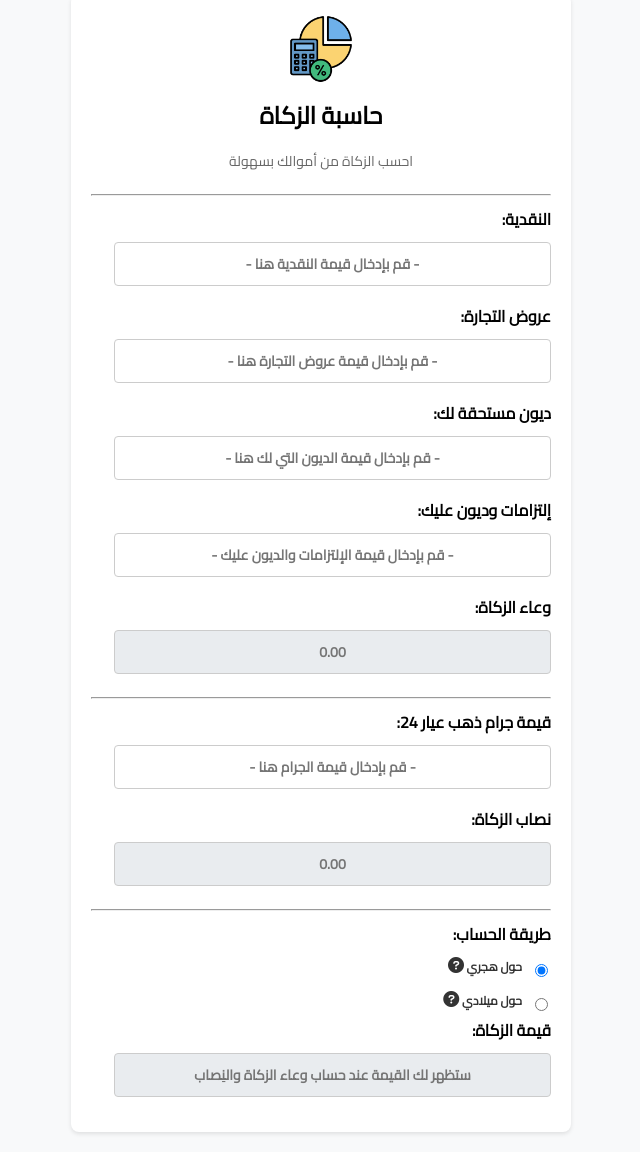
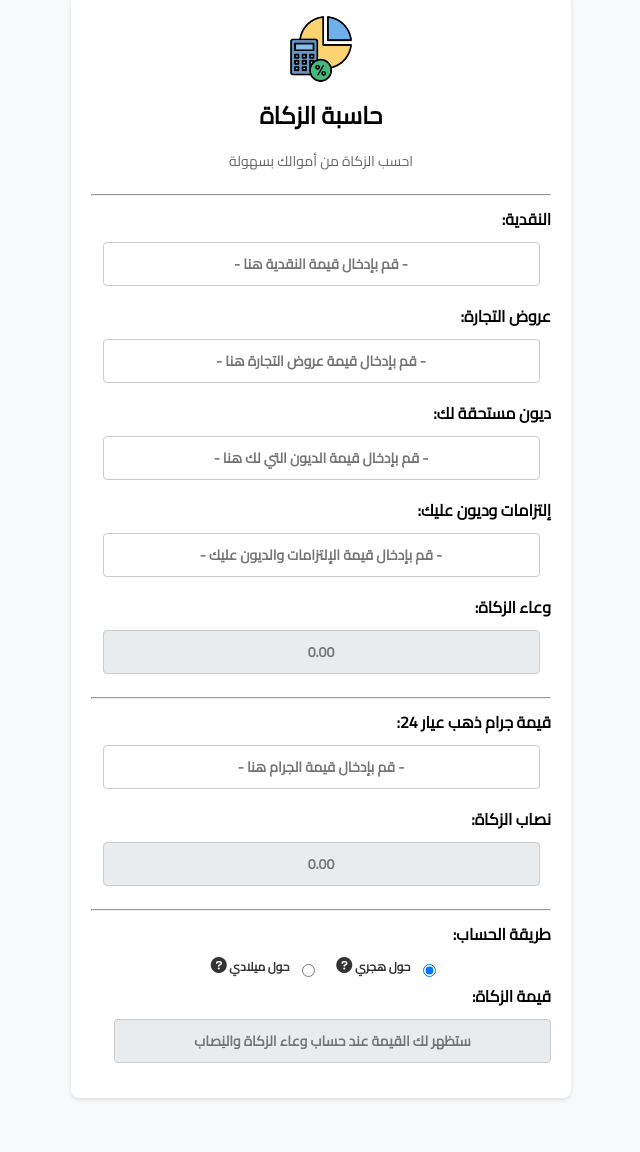
Before and after one commit to AmrMAbdulzaher/ZakatCalculatorWeb, a plain HTML site: page index.html in a window 1280 px wide. Shown: the part 26-1178 px from the top of the page, without its empty margins (319-959 px from the left). After the commit the page ends 1144 px from the top, so only its background shows below. Drawn offline with Linux system fonts and the light colour scheme.

Commit message:
updaing calculationMethod

```diff
--- a/css/styles.css
+++ b/css/styles.css
@@ -135,6 +135,13 @@ button:hover {
     transition: opacity 0.3s;
     word-wrap: break-word;
     white-space: normal;
+}
+
+.section div {
+    display: flex;
+    justify-content: center;  /* Center the radio buttons horizontally */
+    gap: 10px;
+    align-items: center;
 }
 
 .tooltip-text::after {
--- a/index.html
+++ b/index.html
@@ -80,7 +80,7 @@
         <!-- حساب الزكاة Section -->
     <div class="section">
     <label>طريقة الحساب:</label>
-            <div style="display: flex; flex-direction: column; gap: 10px; align-items: flex-start;">
+    <div>
         <div style="display: flex; align-items: center; gap: 8px; line-height: 1;">
             <input type="radio" id="hijri" name="zakat_method" value="hijri" checked>
             <label for="hijri" style="font-size: 12px;">
@@ -90,7 +90,6 @@
                     <span class="icon-tooltip-text">قيمة الزكاة لحول هجري (سنة كاملة) = وعاء الزكاة × 2.5%</span>
                 </span>
             </label>
-
         </div>
         <div style="display: flex; align-items: center; gap: 8px; line-height: 1;">
             <input type="radio" id="miladi" name="zakat_method" value="miladi">
@@ -107,7 +106,7 @@
     <label for="zakat_amount">قيمة الزكاة:</label>
     <input type="text" id="zakat_amount" class="readonly" readonly placeholder="ستظهر لك القيمة عند حساب وعاء الزكاة والنِصاب" style="direction: ltr;">
     </div>
-    </div>
+
 
     <script src="js/script.js"></script>
 </body>
```
Lines whose indentation alone changed are shown as unchanged.
